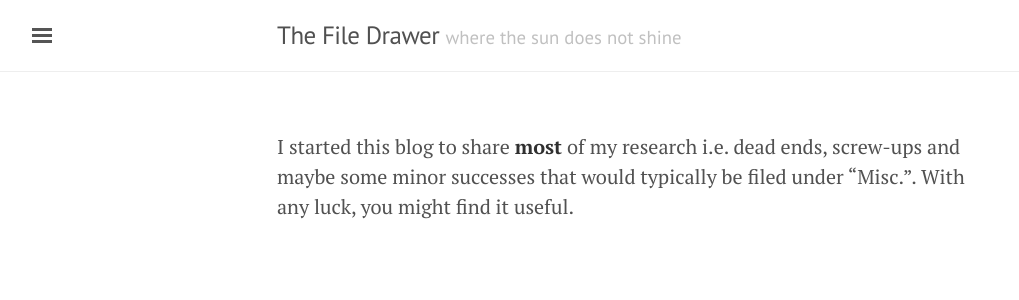
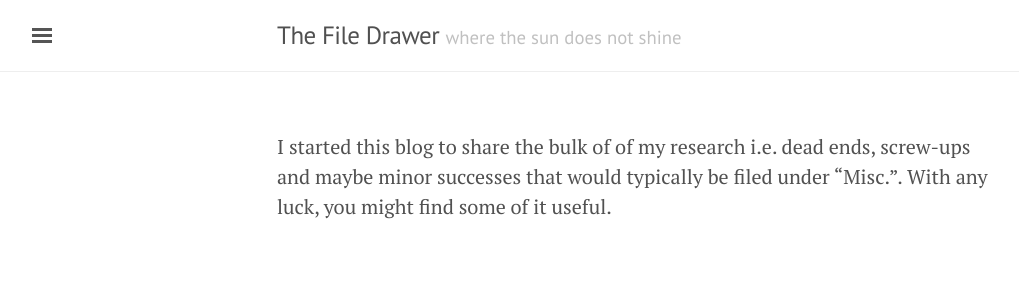
Before and after one commit to chooyr/The-File-Drawer, a Jekyll site: the page built from index.md, in a window 1280 px wide. Shown: the top 300 px of the page, without its empty margins (3-1022 px from the left). Built offline with Jekyll 4.4.1, drawn with Linux system fonts in a browser that asks for light colours; nearby versions of some CDN libraries; our own code applies the rules of GitHub Pages for plain Markdown files; the list of posts is cut into pages by our own code.

Commit message:
Update index.md

```diff
--- a/index.md
+++ b/index.md
@@ -1 +1 @@
-I started this blog to share __most__ of my research i.e. dead ends, screw-ups and maybe some minor successes that would typically be filed under "Misc.". With any luck, you might find it useful.
+I started this blog to share the bulk of of my research i.e. dead ends, screw-ups and maybe minor successes that would typically be filed under "Misc.". With any luck, you might find some of it useful.
```
